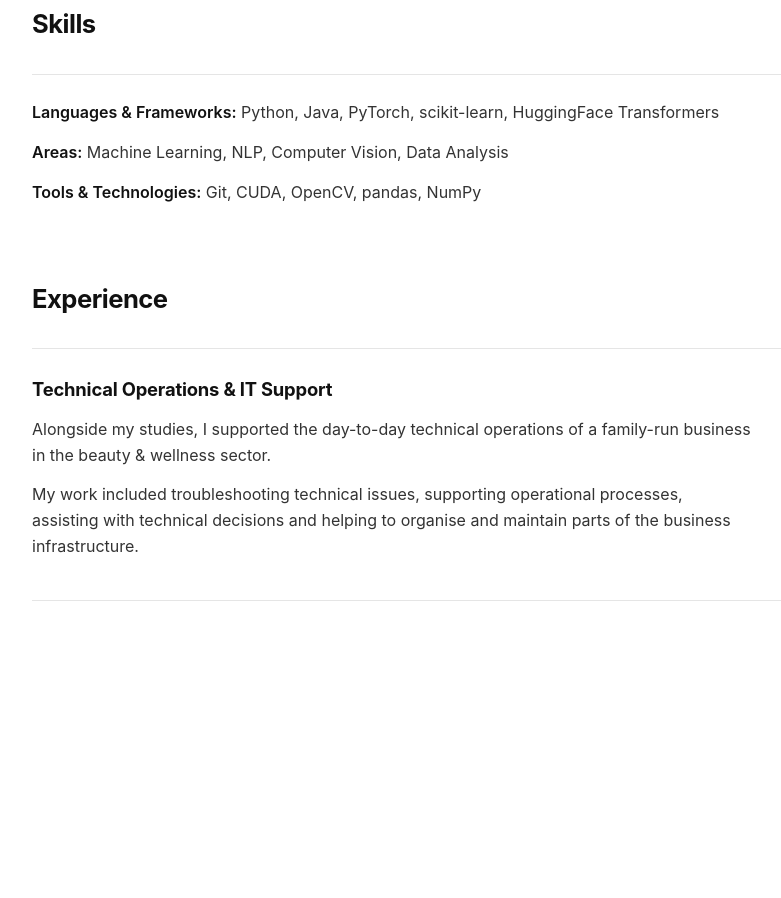
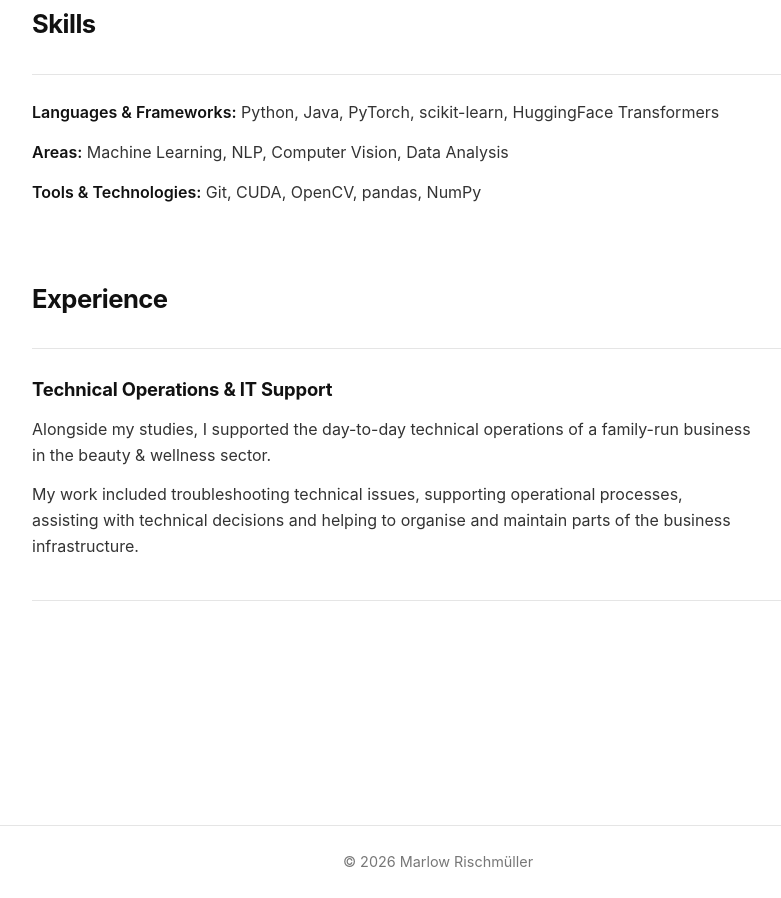
Before and after one commit to marlow-collin/personal-website, a plain HTML site: page index.html in a window 1280 px wide. Shown: the part 2756-3654 px from the top of the page, without its empty margins (202-983 px from the left). Before the commit the page ends 3501 px from the top, so only its background shows below. Drawn offline with Linux system fonts and the light colour scheme.

Commit message:
add footer

```diff
--- a/index.html
+++ b/index.html
@@ -253,5 +253,11 @@
 
   </main>
 
+  <footer class="footer">
+
+    <p>© 2026 Marlow Rischmüller</p>
+
+  </footer>
+
 </body>
 </html>
--- a/style.css
+++ b/style.css
@@ -269,6 +269,21 @@ strong {
   }
 }
 
+.footer {
+
+  margin-top: 80px;
+
+  padding: 24px 0;
+
+  text-align: center;
+
+  font-size: 0.9rem;
+
+  color: #777;
+
+  border-top: 1px solid #e5e5e5;
+
+}
 
 
 /* PRINT / PDF */
@@ -363,4 +378,11 @@ strong {
   .project-link {
     display: none;
   }
+
+  .footer {
+
+    display: none;
+
+  }
+
 }
```
Also changed, not shown: cv.html (+6 -0 lines).
